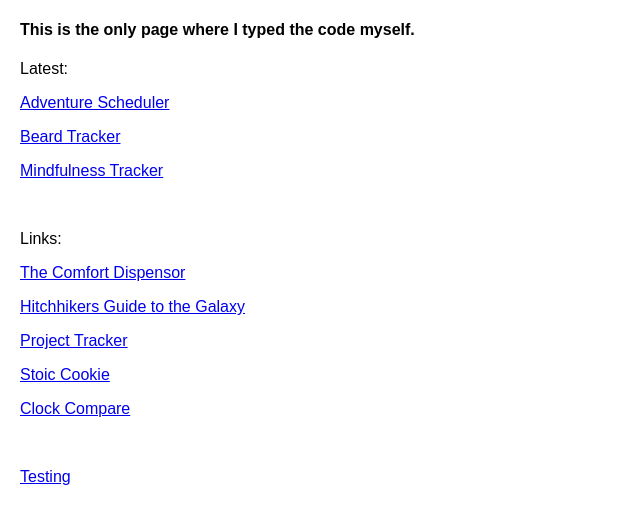
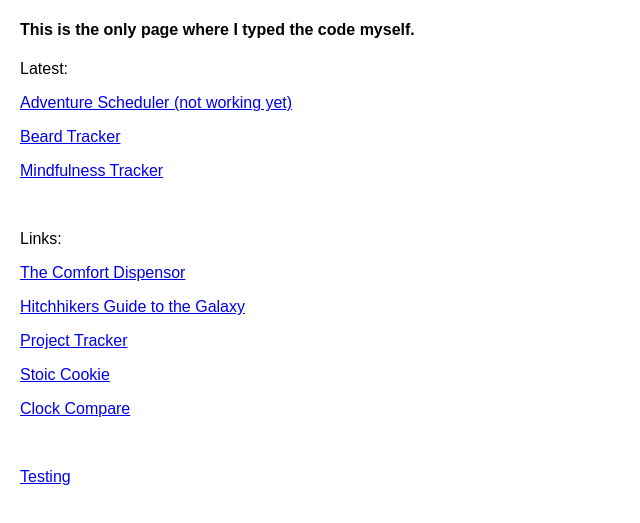
Before and after one commit to JayBuildsThings/JayBuildsThings, a plain HTML site: page index.html in a window 1280 px wide. Shown: the part 59-582 px from the top of the page, without its empty margins (0-640 px from the left). Drawn offline with Linux system fonts and the light colour scheme.

Commit message:
Update index.html

```diff
--- a/index.html
+++ b/index.html
@@ -15,7 +15,7 @@
     <h1>Jay buildsthings</h1>
     <h4>This is the only page where I typed the code myself.</h4>
     <p>Latest:</p>
-    <p><a href="https://jaybuildsthings.github.io/Scheduler/" target="blank">Adventure Scheduler</a><a href="https://jaybuildsthings.com/"></a></p>
+    <p><a href="https://jaybuildsthings.github.io/Scheduler/" target="blank">Adventure Scheduler (not working yet)</a><a href="https://jaybuildsthings.com/"></a></p>
     <p><a href="https://jaybuildsthings.github.io/BeardGrower/" target="blank">Beard Tracker</a><a href="https://jaybuildsthings.com/"></a></p>
     <p><a href="https://jaybuildsthings.github.io/MeditationTracker/" target="blank">Mindfulness Tracker</a><a href="https://jaybuildsthings.com/"></a></p>
 
```
